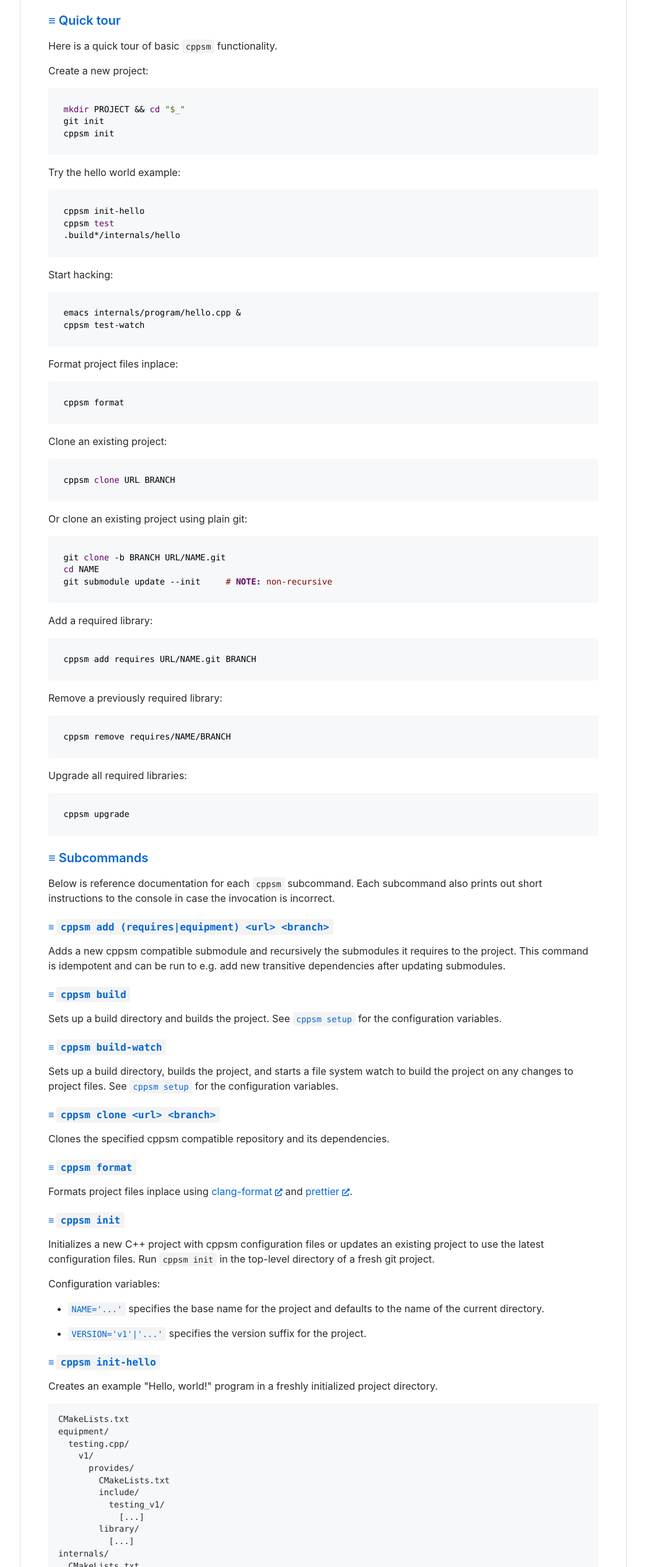
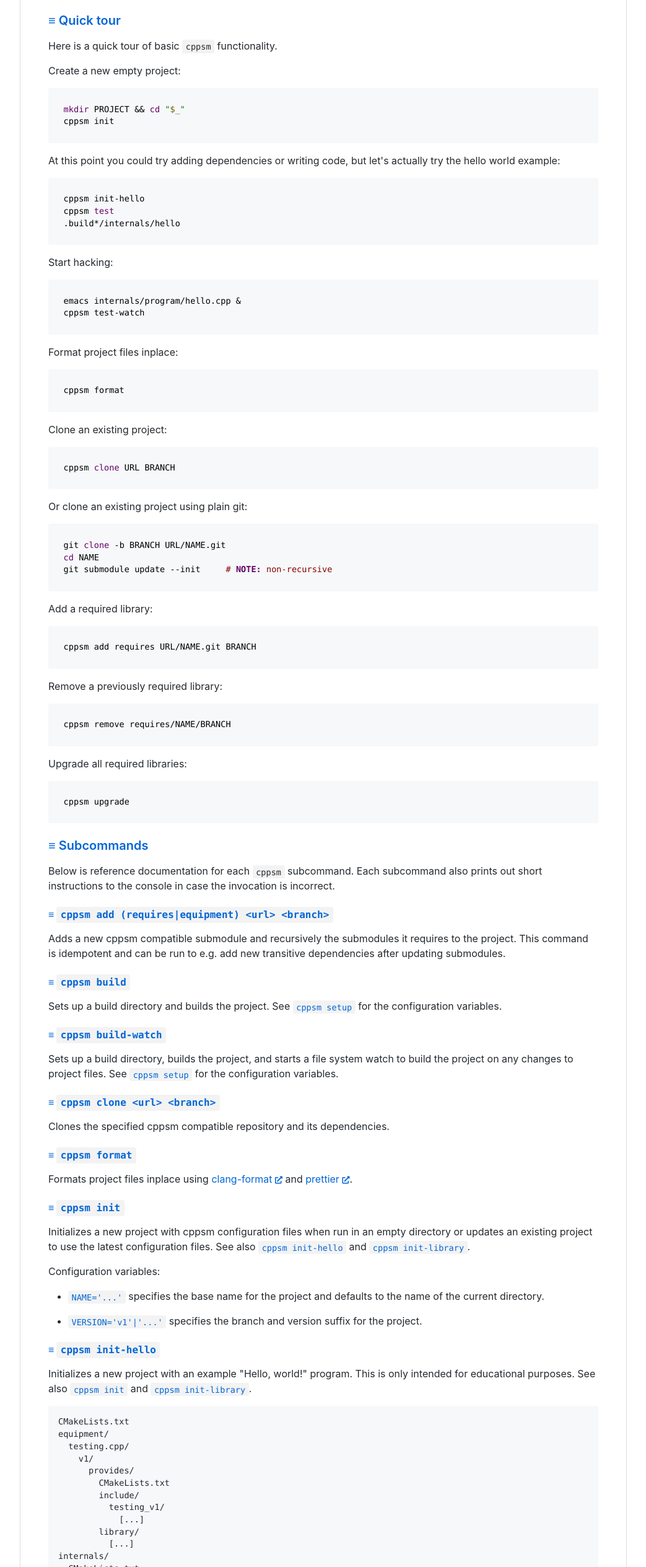
Before and after one commit to cppsm/cppsm.github.io, a website: page index.html in a window 1280 px wide. Shown: the part 4432-6960 px from the top of the page at 62% size, without its empty margins (118-1161 px from the left). Drawn offline with nearby package versions, Linux system fonts and the light colour scheme.

Commit message:
cppsm init now does git init for you

```diff
--- a/index.html
+++ b/index.html
@@ -192,11 +192,11 @@ in path.</p>
 </ul>
 <h3><a id="quick-tour"></a> <a href="#contents">≡</a> <a href="#quick-tour">Quick tour</a></h3>
 <p>Here is a quick tour of basic <code>cppsm</code> functionality.</p>
-<p>Create a new project:</p>
+<p>Create a new empty project:</p>
 <pre><code class="hljs lang-bash">mkdir PROJECT &amp;&amp; cd &quot;$_&quot;
-git init
 cppsm init</code></pre>
-<p>Try the hello world example:</p>
+<p>At this point you could try adding dependencies or writing code, but let&#39;s
+actually try the hello world example:</p>
 <pre><code class="hljs lang-bash">cppsm init-hello
 cppsm test
 .build*/internals/hello</code></pre>
@@ -239,21 +239,23 @@ build the project on any changes to project files. See
 <a target="_blank" href="https://clang.llvm.org/docs/ClangFormat.html">clang-format <i class="fas fa-xs fa-external-link-alt"></i></a> and
 <a target="_blank" href="https://prettier.io/">prettier <i class="fas fa-xs fa-external-link-alt"></i></a>.</p>
 <h4><a id="cppsm-init"></a> <a href="#contents">≡</a> <a href="#cppsm-init"><code>cppsm init</code></a></h4>
-<p>Initializes a new C++ project with cppsm configuration files or updates an
-existing project to use the latest configuration files. Run <code>cppsm init</code> in the
-top-level directory of a fresh git project.</p>
+<p>Initializes a new project with cppsm configuration files when run in an empty
+directory or updates an existing project to use the latest configuration files.
+See also <a href="#cppsm-init-hello"><code>cppsm init-hello</code></a> and
+<a href="#cppsm-init-library"><code>cppsm init-library</code></a>.</p>
 <p>Configuration variables:</p>
 <ul>
 <li><p><a id="init-name"></a><a href="#init-name"><code>NAME=&#39;...&#39;</code></a> specifies the base name for
 the project and defaults to the name of the current directory.</p>
 </li>
 <li><p><a id="init-version"></a><a href="#init-version"><code>VERSION=&#39;v1&#39;|&#39;...&#39;</code></a> specifies the
-version suffix for the project.</p>
+branch and version suffix for the project.</p>
 </li>
 </ul>
 <h4><a id="cppsm-init-hello"></a> <a href="#contents">≡</a> <a href="#cppsm-init-hello"><code>cppsm init-hello</code></a></h4>
-<p>Creates an example &quot;Hello, world!&quot; program in a freshly initialized project
-directory.</p>
+<p>Initializes a new project with an example &quot;Hello, world!&quot; program. This is only
+intended for educational purposes. See also <a href="#cppsm-init"><code>cppsm init</code></a> and
+<a href="#cppsm-init-library"><code>cppsm init-library</code></a>.</p>
 <pre><code>CMakeLists.txt
 equipment/
   testing.cpp/
@@ -278,8 +280,9 @@ provides/
       hello.hpp
   library/
     hello.cpp</code></pre><h4><a id="cppsm-init-library"></a> <a href="#contents">≡</a> <a href="#cppsm-init-library"><code>cppsm init-library</code></a></h4>
-<p>Creates boilerplate for a simple library project with tests in a freshly
-initialized project directory.</p>
+<p>Initializes a new project with boilerplate for a simple library project in an
+empty directory. See also <a href="#cppsm-init"><code>cppsm init</code></a> and
+<a href="#cppsm-init-hello"><code>cppsm init-hello</code></a>.</p>
 <pre><code>CMakeLists.txt
 internals/
   CMakeLists.txt
```
Also changed, not shown: index.md (+14 -11 lines).
